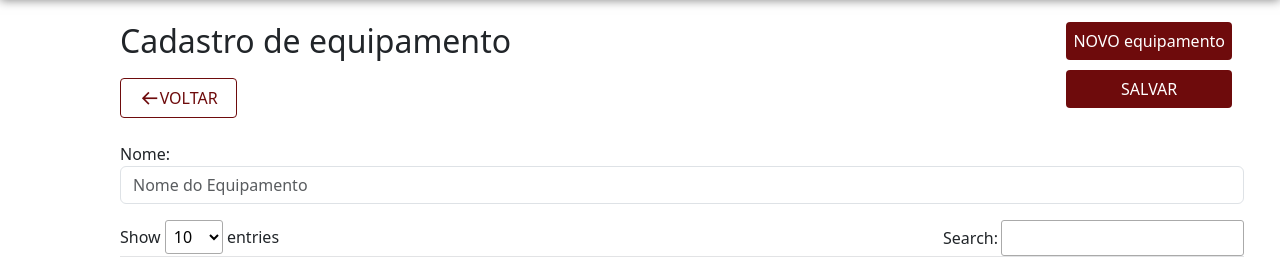
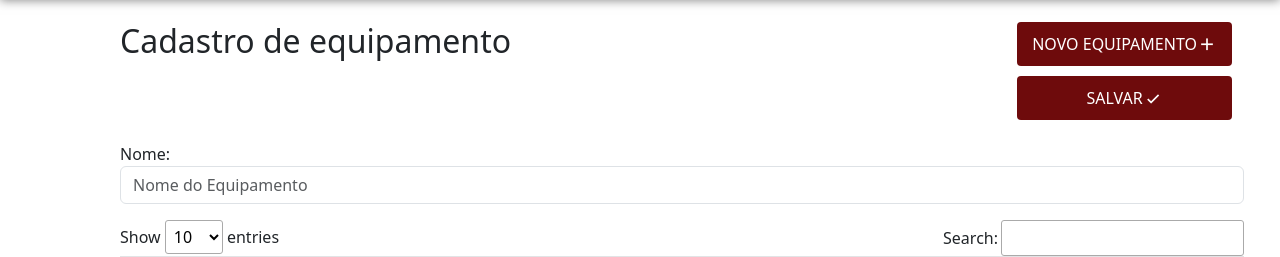
Before and after one commit to DaniloDeV90/RABI, a Django app: template equipamentos/templates/equipamentos.html in a window 1280 px wide. Shown: the part 48-305 px from the top of the page. Run offline with Django 5.2, Linux system fonts and the light colour scheme; the template is opened without the code that fills it: values that come from a table or form of the project are taken from there, others are empty; some libraries are stand-ins or nearby versions.

Commit message:
mais ajustes

```diff
--- a/equipamentos/templates/equipamentos.html
+++ b/equipamentos/templates/equipamentos.html
@@ -1,15 +1,9 @@
 {% extends 'base.html' %}
-
 {% load static %}
 {% block body %}
     <header>
         <link rel="stylesheet" href=" {% static "equipamentos/equipamento.css" %}">
     </header>
-
-
-    {% include "static/components/Formulario.html" with name="equipamento" %}
-
-
-
+    {% include "static/components/Formulario.html" with cadastro="Cadastro de equipamento" novo="EQUIPAMENTO" %}
   {% include 'static/components/tabela.html' %}
 {% endblock %}
--- a/equipamentos/views.py
+++ b/equipamentos/views.py
@@ -50,7 +50,7 @@ def criar_equipamento(request):
             form.save()
             print(nome_equipamento)
 
-        return  render(request, 'equipamentos.html',{'form': form,'table': table, "possuiSideBar": True, "html_content":html_nav })
+        return  render(request, 'equipamentos.html',{'form': form,'table': table, "possuiSideBar": True, "html_content":html_nav, "possuiVoltar": False })
     else:
         form = EquipamentoForm()
-        return  render(request, 'equipamentos.html',{'form': form,'table': table,  "possuiSideBar": True, "html_content":html_nav})
+        return  render(request, 'equipamentos.html',{'form': form,'table': table,  "possuiSideBar": True, "html_content":html_nav, "possuiVoltar": False})
--- a/templates/static/components/Formulario.html
+++ b/templates/static/components/Formulario.html
@@ -4,13 +4,15 @@
 <form class="FormNav">
     <div class="FormNavDiv">
         <div class="menu1">
-            <h2>Cadastro de {{ name }}</h2>
+            <h2>{{ cadastro }}</h2>
+            {% if possuiVoltar %}
             <button class="returnBtn"> <i class='bx bx-arrow-back nav_icon'></i>VOLTAR</button>
+            {% endif %}
         </div>
 
         <div class="menu2">
-            <button class="btnForm">NOVO {{ name }}</button>
-            <button class="btnForm" > SALVAR</button>
+            <button class="btnForm ">NOVO {{ novo }} <i class='bx bx-plus nav_icon'></i></button>
+            <button class="btnForm" > SALVAR <i class='bx bx-check nav_icon' ></i></button>
         </div>
 
 
--- a/templates/static/general/css/Form.css
+++ b/templates/static/general/css/Form.css
@@ -26,30 +26,31 @@
     width: 30%;
     border: 1px solid var(--dark--);
     background-color: white;
-     padding: 7px;
+    padding: 7px;
     color: var(--dark--);
     display: flex;
     align-items: center;
     border-radius: 4px;
     text-align: center; /* Alinhamento do texto */
     text-decoration: none; /* Estilo do texto */
-justify-content: center;
+    align-items: center;
     cursor: pointer; /* Cursor */
 }
 
 .btnForm {
     background-color: var(--dark--);
     border-radius: 4px;
-
     border: none; /* Remove a borda */
     color: white; /* Cor do texto */
-    padding: 7px;
+    padding: 15px;
+    padding-bottom: 10px;
+    padding-top: 10px;
     text-align: center; /* Alinhamento do texto */
     text-decoration: none; /* Estilo do texto */
-    display: inline-block; /* Exibir como bloco */
     cursor: pointer; /* Cursor */
-
-
+    display: flex;
+   align-items: center;
+   justify-content: center;
 }
 
 @media (max-width: 767px) {
```
